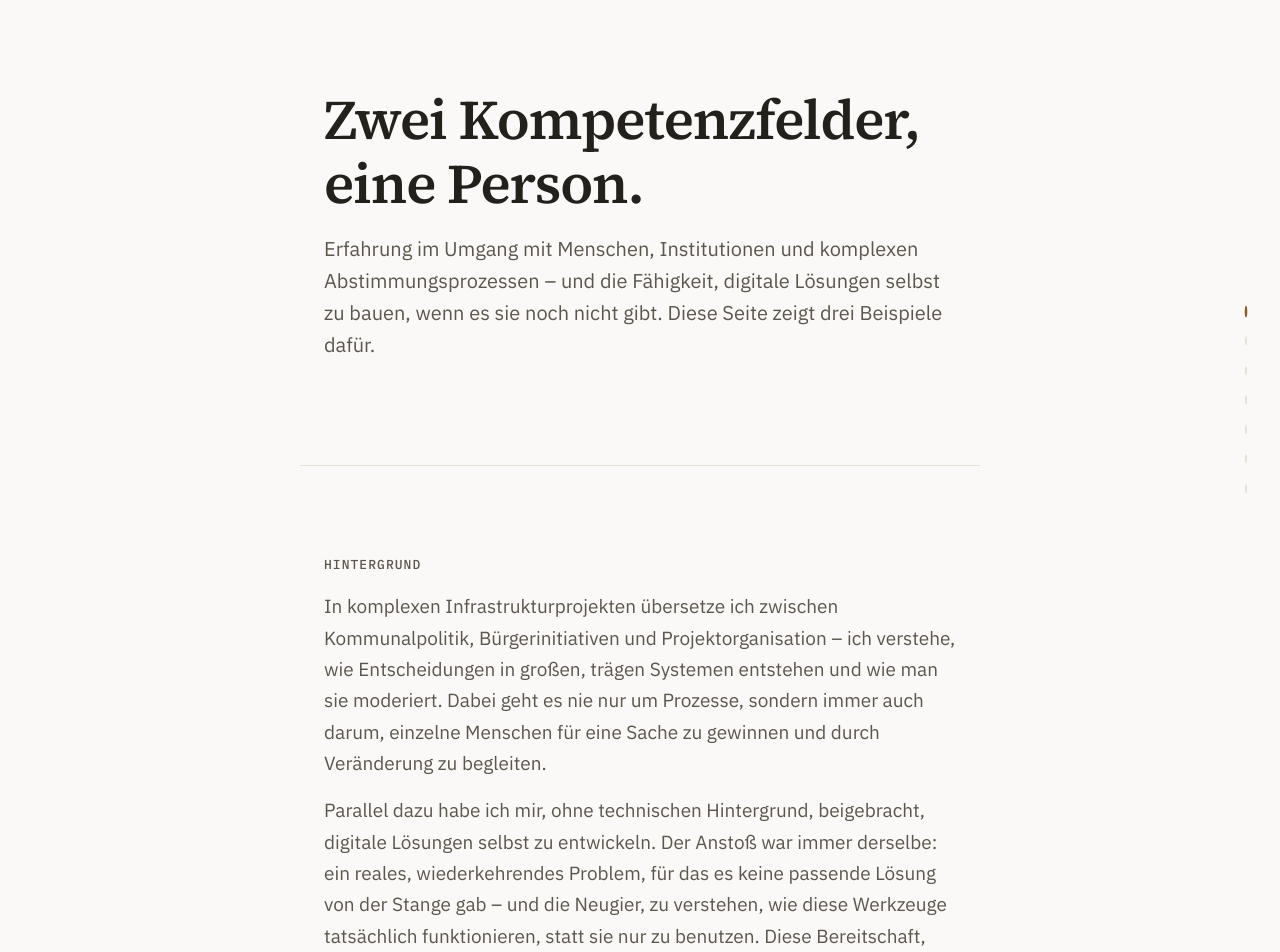
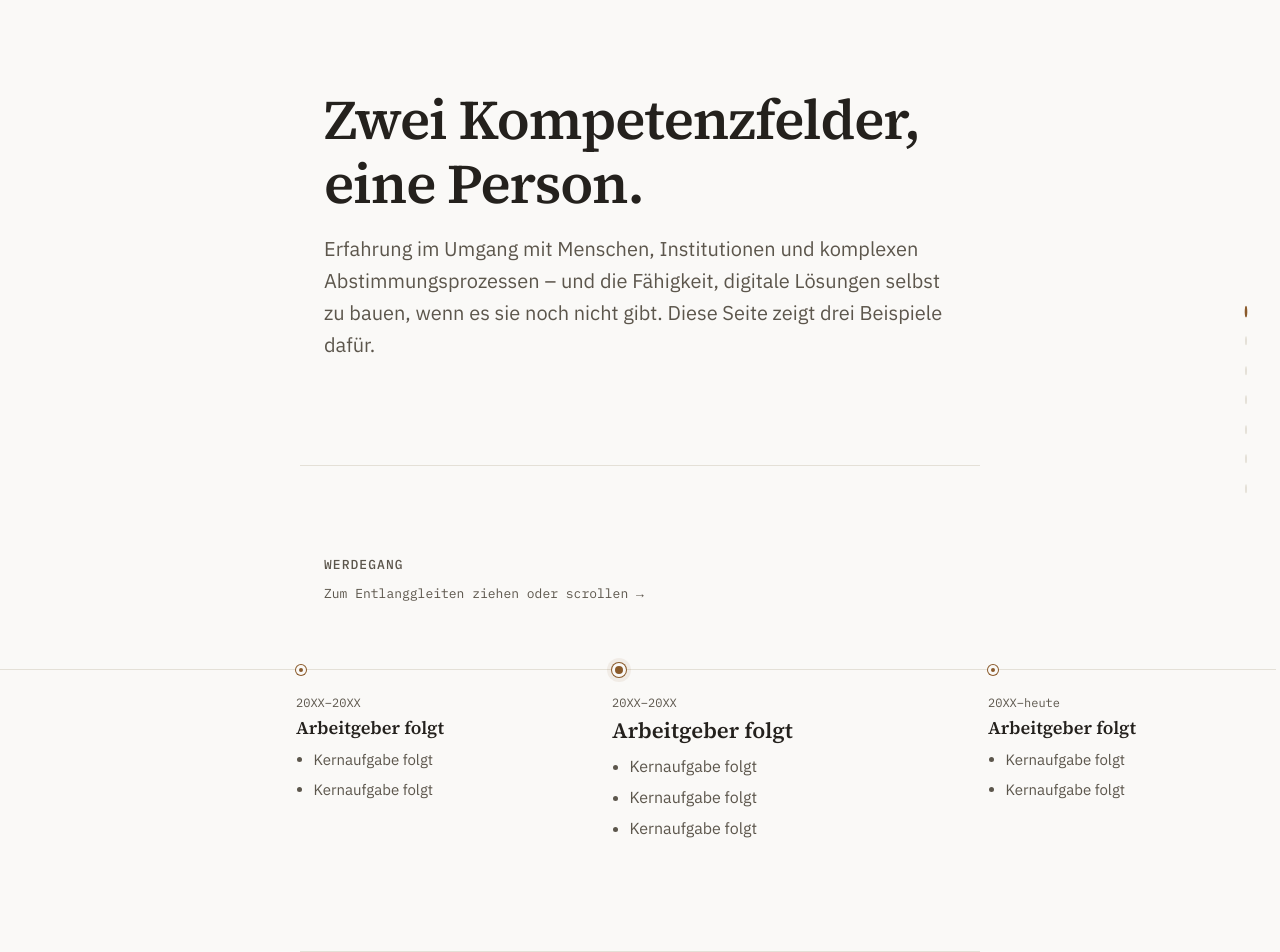
Before and after one commit to fichtegarage/bewerbung-jakob-neumann, a React (Vite) app: page / in a window 1280 px wide. Shown: the top 952 px of the page. Built offline with nearby package versions, Linux system fonts and the light colour scheme.

Commit message:
Add files via upload

```diff
--- a/src/App.jsx
+++ b/src/App.jsx
@@ -13,8 +13,8 @@ export default function App() {
       <DotNav />
       <main>
         <Hero />
+        <Timeline />
         <Bridge />
-        <Timeline />
         <Projects />
         <Skills />
         <AboutSite />
--- a/src/components/DotNav.jsx
+++ b/src/components/DotNav.jsx
@@ -3,8 +3,8 @@ import "./DotNav.css";
 
 const items = [
   { id: "start", label: "Start" },
+  { id: "lebenslauf", label: "Werdegang" },
   { id: "hintergrund", label: "Hintergrund" },
-  { id: "lebenslauf", label: "Werdegang" },
   { id: "projekte", label: "Projekte" },
   { id: "skills", label: "Skills" },
   { id: "ueber-diese-seite", label: "Über diese Seite" },
--- a/src/components/ScreenshotModal.css
+++ b/src/components/ScreenshotModal.css
@@ -38,14 +38,16 @@
   width: 2.5rem;
   height: 2.5rem;
   border-radius: 50%;
-  border: 1px solid rgba(250, 249, 247, 0.3);
-  background: transparent;
+  border: none;
+  background: rgba(36, 33, 29, 0.7);
   color: var(--papier);
-  font-size: 1.5rem;
-  line-height: 1;
+  display: flex;
+  align-items: center;
+  justify-content: center;
   cursor: pointer;
 }
 
-.modal-close:hover {
-  background: rgba(250, 249, 247, 0.1);
+.modal-close:hover,
+.modal-close:focus-visible {
+  background: rgba(36, 33, 29, 0.9);
 }
--- a/src/components/ScreenshotModal.jsx
+++ b/src/components/ScreenshotModal.jsx
@@ -18,10 +18,19 @@ export default function ScreenshotModal({ src, alt, onClose }) {
       role="dialog"
       aria-modal="true"
       aria-label={alt}
-      onClick={onClose}
+      onClick={(e) => {
+        if (e.target === e.currentTarget) onClose();
+      }}
     >
       <button className="modal-close" onClick={onClose} aria-label="Schließen">
-        ×
+        <svg viewBox="0 0 24 24" width="18" height="18" aria-hidden="true">
+          <path
+            d="M5 5L19 19M19 5L5 19"
+            stroke="currentColor"
+            strokeWidth="2"
+            strokeLinecap="round"
+          />
+        </svg>
       </button>
       <img
         src={src}
--- a/src/components/Timeline.css
+++ b/src/components/Timeline.css
@@ -20,8 +20,9 @@
   padding-right: 2rem;
 }
 
-.timeline__track:active {
+.timeline__track.is-dragging {
   cursor: grabbing;
+  user-select: none;
 }
 
 .timeline__line {
@@ -38,6 +39,25 @@
   scroll-snap-align: start;
   position: relative;
   padding-top: 1.5rem;
+}
+
+.timeline__station.is-featured {
+  flex-basis: 320px;
+}
+
+.timeline__station.is-featured .timeline__dot {
+  width: 14px;
+  height: 14px;
+  top: -6px;
+  box-shadow: 0 0 0 1px var(--messing), 0 0 0 5px var(--messing-blass);
+}
+
+.timeline__station.is-featured .timeline__employer {
+  font-size: 1.375rem;
+}
+
+.timeline__station.is-featured .timeline__bullets {
+  font-size: 1rem;
 }
 
 .timeline__dot {
--- a/src/components/Timeline.jsx
+++ b/src/components/Timeline.jsx
@@ -28,6 +28,7 @@ const stations = [
 export default function Timeline() {
   const trackRef = useRef(null);
   const drag = useRef({ active: false, startX: 0, startScroll: 0 });
+  const featuredIndex = Math.floor((stations.length - 1) / 2);
 
   const onPointerDown = (e) => {
     drag.current = {
@@ -36,16 +37,19 @@ export default function Timeline() {
       startScroll: trackRef.current.scrollLeft,
     };
     trackRef.current.setPointerCapture(e.pointerId);
+    trackRef.current.classList.add("is-dragging");
   };
 
   const onPointerMove = (e) => {
     if (!drag.current.active) return;
+    e.preventDefault();
     const dx = e.clientX - drag.current.startX;
     trackRef.current.scrollLeft = drag.current.startScroll - dx;
   };
 
   const onPointerUp = () => {
     drag.current.active = false;
+    trackRef.current?.classList.remove("is-dragging");
   };
 
   return (
@@ -62,7 +66,10 @@ export default function Timeline() {
       >
         <div className="timeline__line" />
         {stations.map((s, i) => (
-          <div className="timeline__station" key={i}>
+          <div
+            className={`timeline__station ${i === featuredIndex ? "is-featured" : ""}`}
+            key={i}
+          >
             <span className="timeline__dot" aria-hidden="true" />
             <span className="timeline__period">{s.period}</span>
             <h3 className="timeline__employer">{s.employer}</h3>
```
